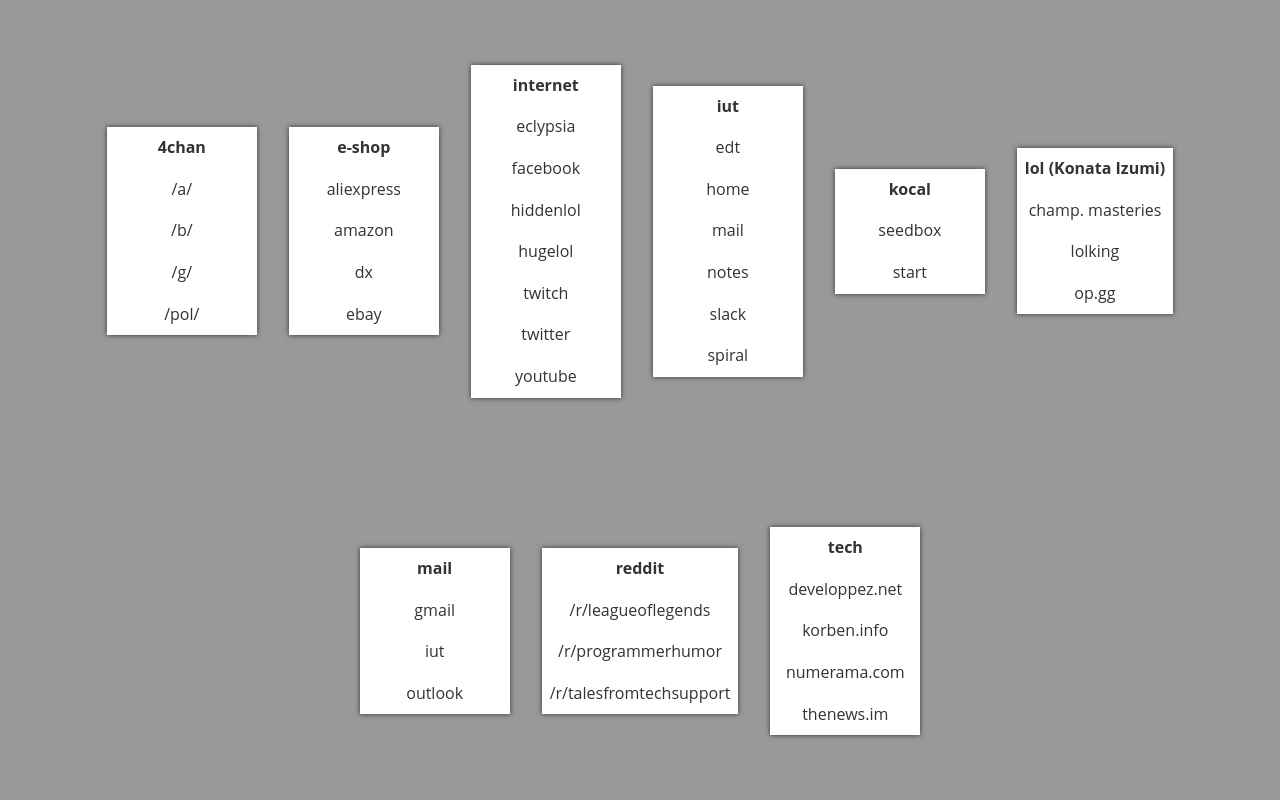
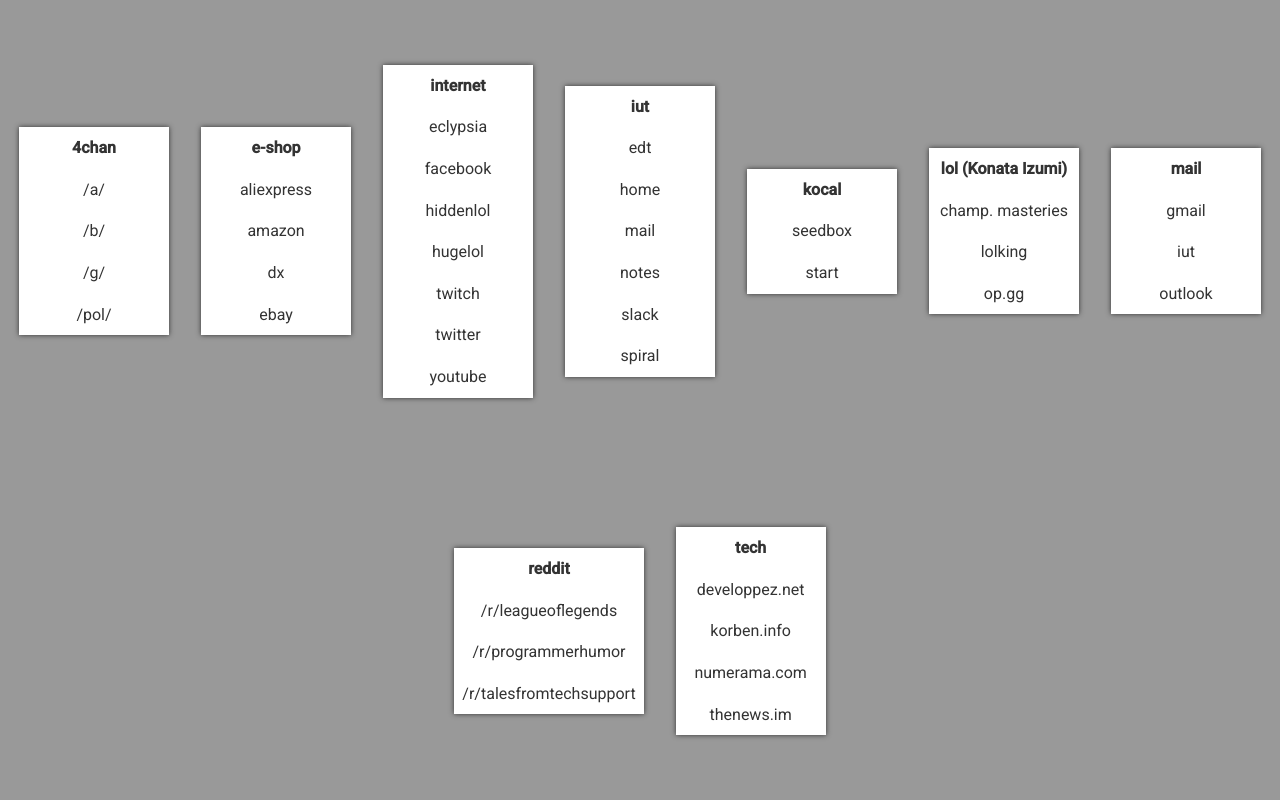
Before and after one commit to Kocal/start.kocal.fr, a PHP site: page / in a window 1280 px wide. Run offline with PHP 8.4, Linux system fonts and the light colour scheme; style sheets or scripts are compiled from the project's sources.

Commit message:
Default font should be Roboto and not Open Sans

```diff
--- a/src/scss/app.scss
+++ b/src/scss/app.scss
@@ -10,7 +10,7 @@
   margin: 0;
   color: #333;
   line-height: 1.6;
-  font-family: "Open Sans", -apple-system, BlinkMacSystemFont, "Segoe UI", Helvetica, Arial, sans-serif, "Apple Color Emoji", "Segoe UI Emoji", "Segoe UI Symbol";
+  font-family: Roboto, -apple-system, BlinkMacSystemFont, "Segoe UI", Helvetica, Arial, sans-serif, "Apple Color Emoji", "Segoe UI Emoji", "Segoe UI Symbol";
   background-size: cover;
 }
 
```
